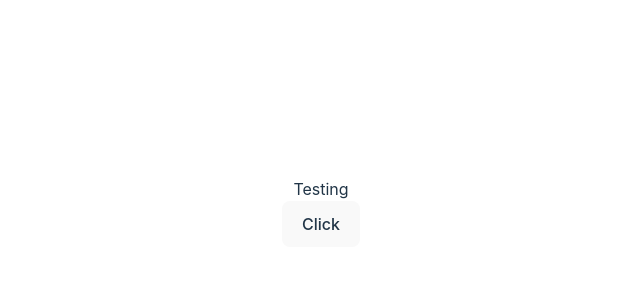
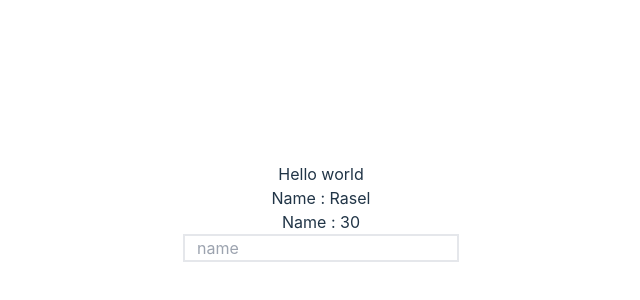
Before and after one commit to shafik720/Revising-React-for-Making-Fundamental-Knowledge-Strong, a React (Vite) app in the folder Programming Hero Level 2/Works/Module-2/: page / in a window 1280 px wide. Shown: the part 188-488 px from the top of the page, without its empty margins (319-959 px from the left). Built offline with nearby package versions, Linux system fonts and the light colour scheme.

Commit message:
practicing usereducer

```diff
--- a/Programming Hero Level 2/Works/Module-2/src/main.tsx
+++ b/Programming Hero Level 2/Works/Module-2/src/main.tsx
@@ -7,6 +7,7 @@ import ApplyUseContextDiv from "./ApplyUseContextDiv.tsx";
 import UseContext from "./useContext.tsx";
 import UseContextExample from "./UseContextExample.tsx";
 import Test from "./test.tsx";
+import UseReducerWithPayload2 from "./useReducerWithPayload2.tsx";
 
 
 ReactDOM.createRoot(document.getElementById("root")!).render(
@@ -21,7 +22,8 @@ ReactDOM.createRoot(document.getElementById("root")!).render(
         {/* <UseReducerWithPayload />  */}
         {/* <ReducerForm />  */}
         {/* <ApplyUseContextDiv /> */}
-        <Test />
+        {/* <Test /> */}
+        <UseReducerWithPayload2 />
       </div>
     </React.StrictMode>
   </UseContextExample>
--- a/Programming Hero Level 2/Works/Module-2/src/useReducerWithPayload2.tsx
+++ b/Programming Hero Level 2/Works/Module-2/src/useReducerWithPayload2.tsx
@@ -1,20 +1,40 @@
 import { useReducer } from "react";
 
+const UseReducerWithPayload2 = () => {
   const initialState = {
     name: "Rasel",
     age: 30,
   };
 
-const reducerFunction = (currentState : typeof initialState, action) => {
+  const reducerFunction = (currentState: typeof initialState, action) => {
     switch (action.type) {
       case "name":
         return { ...currentState, name: action.payload };
 
       case "age":
         return { ...currentState, age: action.payload };
+      default:
+        return currentState;
     }
   };
+  const [profile, dispatch] = useReducer(reducerFunction, initialState);
+  return (
+    <div>
+      <h2>Hello world</h2>
+      <h3>Name : {profile.name} </h3>
+      <h3>Name : {profile.age} </h3>
+      <form action="">
+        <input
+          onChange={(e) => dispatch({ type: e.target.name, payload : e.target.value })}
+          type="text"
+          name="name"
+          className="border-2 mx-3 px-3"
+          placeholder="name"
+          id=""
+        />
+      </form>
+    </div>
+  );
+};
 
-const UseReducerWithPayload2 = () => {
-    const [profile, dispatch] = useReducer(reducerFunction, initialState) ;
-};
+export default UseReducerWithPayload2;
```
Lines whose indentation alone changed are shown as unchanged.
